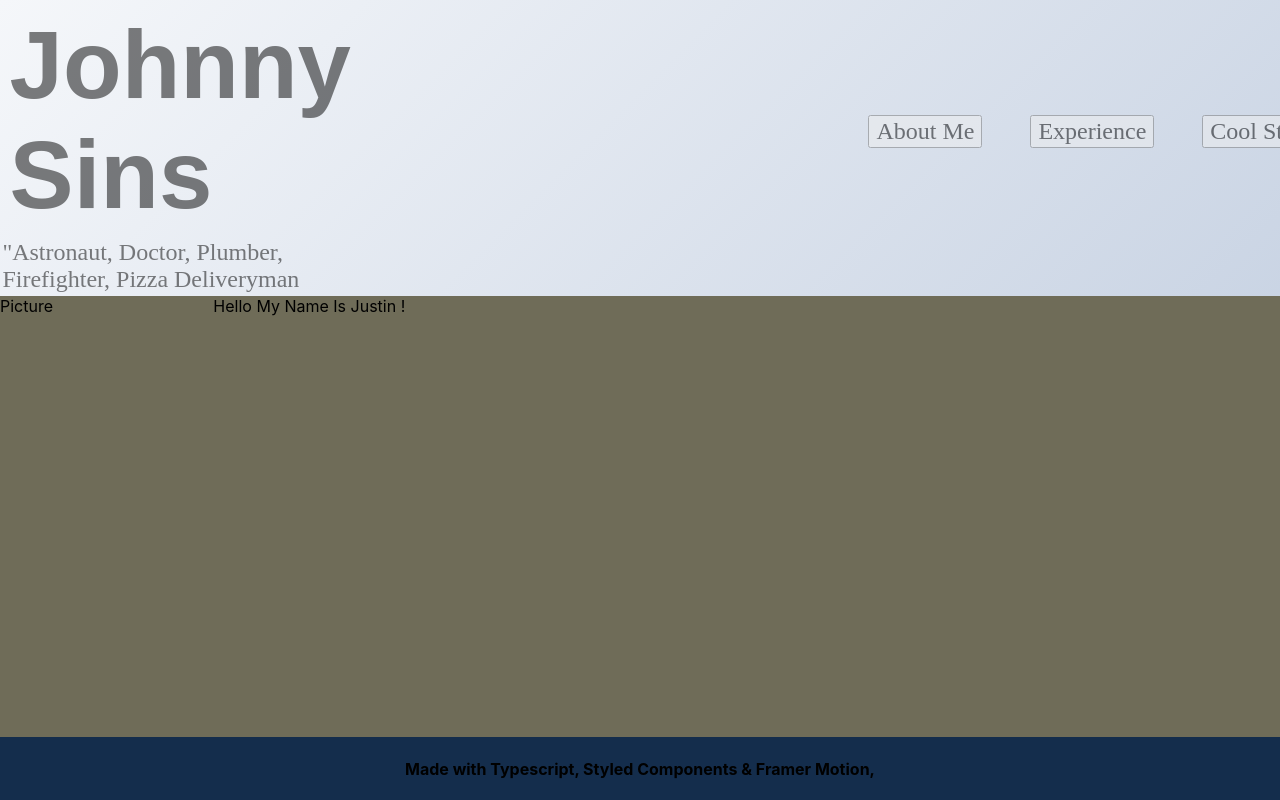
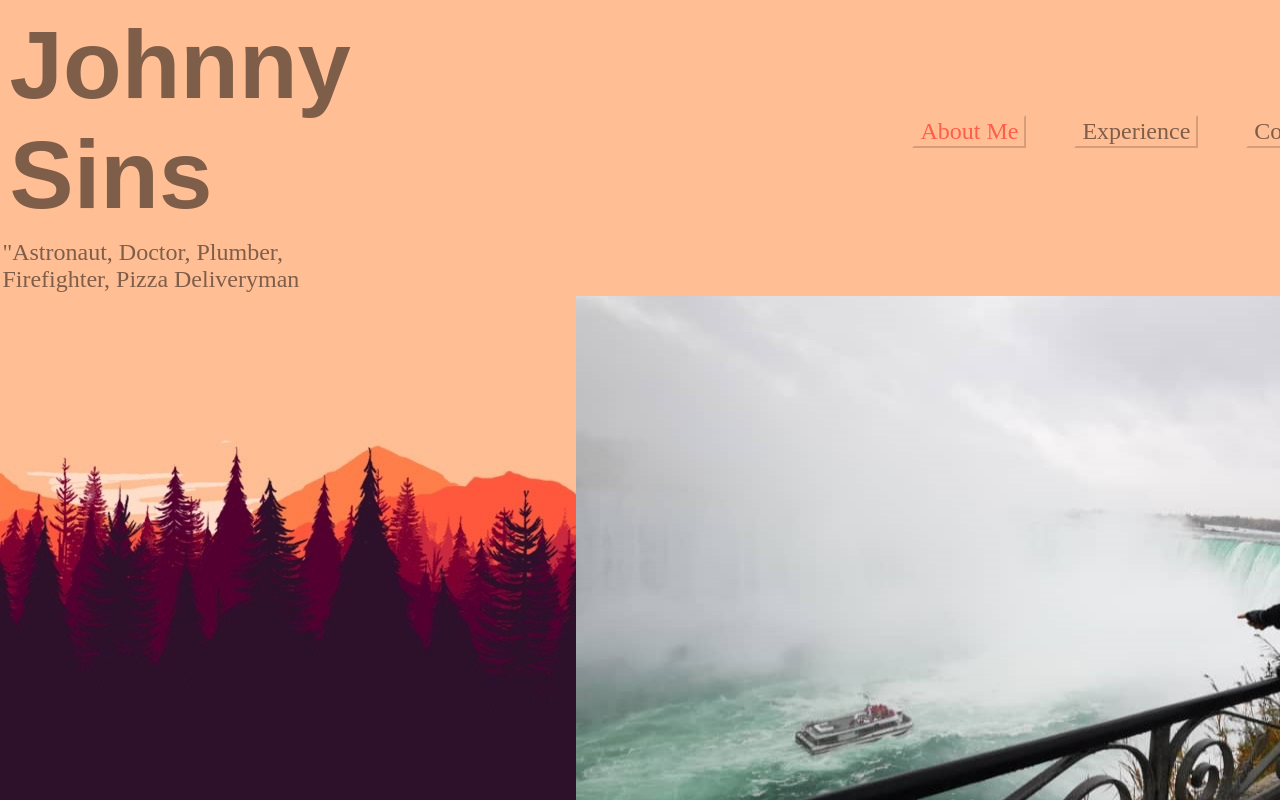
Before and after one commit to JustinLohKingWei/LohKingWayTooGood, a React (Create React App) app: page / in a window 1280 px wide. Both pictures are taken after a click on the button "About Me". Shown: the top 800 px of the page. Built offline with nearby package versions, Linux system fonts and the light colour scheme.

Commit message:
Big changes wooo

```diff
--- a/src/App.tsx
+++ b/src/App.tsx
@@ -4,9 +4,11 @@ import Footer from "./components/Footer";
 import Content from "./components/Content";
 import styled from "styled-components";
 import React, { createContext, useState } from "react";
+import Wallpaper from "./resources/wallpaper.jpg"
 
 const RootContainer = styled.div`
-  background-image: linear-gradient(135deg, #f5f7fa 0%, #b8c6db 100%);
+  /* background-image: linear-gradient(135deg, #f5f7fa 0%, #b8c6db 100%); */
+  background-image: url(${Wallpaper})  ;
   overflow: hidden;
 `;
 
--- a/src/components/Content.tsx
+++ b/src/components/Content.tsx
@@ -10,8 +10,7 @@ import People from "./pages/People";
 
 const ContentRoot = styled.div`
   display: flex;
-  margin: 0;
-  min-height: 81vh;
+  min-height: 75.1vh;
 `;
 
 function Content() {
@@ -26,7 +25,6 @@ function Content() {
         {content === "Experience" && <Experience key="Experience" />}
         {content === "People" && <People key="People" />}
         {content === "CoolStuff" && <CoolStuff key="CoolStuff" />}
-        CoolStuff
         </AnimatePresence>
     </ContentRoot>
   );
--- a/src/components/Footer.tsx
+++ b/src/components/Footer.tsx
@@ -2,19 +2,16 @@ import styled from "styled-components";
 
 const FooterRoot = styled.div`
   display: flex;
-  background-color: #142d4c;
-  position: fixed;
-  bottom: 0px;
-  z-index: 5 ;
   width: 100% ;
-  min-height: 3vh ;
+  min-height: 2vh ;
   justify-content: center;
+  color: #FFBE94;
 `;
 
 function Footer() {
   return (
     <FooterRoot>
-      <h4>Made with Typescript, Styled Components & Framer Motion,</h4>
+      <h4>Made with Typescript, Styled Components & Framer Motion</h4>
     </FooterRoot>
   );
 }
--- a/src/components/Header.tsx
+++ b/src/components/Header.tsx
@@ -6,7 +6,7 @@ const HeaderRoot = styled.div`
   z-index: 5;
   display: flex;
   opacity: 50%;
-  min-height: 15vh;
+  min-height: 14vh;
 `;
 
 const Title = styled.div`
--- a/src/components/Navbar.tsx
+++ b/src/components/Navbar.tsx
@@ -26,6 +26,15 @@ const NavbarButtonContainer = styled.div`
 const NavbarButton = styled.button`
   font-size: x-large;
   font-family: Montserrat;
+  background: none;
+  border-color: #ffbe94;
+  &:hover {
+    background-color: #f2caaf;
+  }
+  &:focus {
+    background-color: #ffbe94;
+    color: red;
+  }
 `;
 
 function Navbar() {
@@ -34,16 +43,24 @@ function Navbar() {
     <NavbarRoot>
       <NavbarList>
         <NavbarButtonContainer>
-          <NavbarButton onClick={()=>setContent("About")}>About Me</NavbarButton>
+          <NavbarButton onClick={() => setContent("About")}>
+            About Me
+          </NavbarButton>
         </NavbarButtonContainer>
         <NavbarButtonContainer>
-          <NavbarButton onClick={()=>setContent("Experience")}>Experience</NavbarButton>
+          <NavbarButton onClick={() => setContent("Experience")}>
+            Experience
+          </NavbarButton>
         </NavbarButtonContainer>
         <NavbarButtonContainer>
-          <NavbarButton onClick={()=>setContent("CoolStuff")}>Cool Stuff I do</NavbarButton>
+          <NavbarButton onClick={() => setContent("CoolStuff")}>
+            Cool Stuff
+          </NavbarButton>
         </NavbarButtonContainer>
         <NavbarButtonContainer>
-          <NavbarButton onClick={()=>setContent("People")}>Important People</NavbarButton>
+          <NavbarButton onClick={() => setContent("People")}>
+            Important People
+          </NavbarButton>
         </NavbarButtonContainer>
       </NavbarList>
     </NavbarRoot>
--- /dev/null
+++ b/src/components/layout/AboutImage.tsx
@@ -0,0 +1,37 @@
+import styled from "styled-components";
+import aboutImage from "../../resources/aboutImage.jpg";
+
+const AboutImageRoot = styled.div`
+  display: block;
+  width: 100%;
+`;
+
+const AboutImageContainer = styled.div`
+  display: flex;
+  min-width: 100%;
+  min-height: 100%;
+  justify-content: flex-end ;
+`;
+
+const AboutImageHolder = styled.div`
+  display: flex;
+  background: url(${aboutImage}) no-repeat;
+  min-width: 55%;
+  min-height: 100%;
+  /* box-shadow: inset 5em 0px 5em 5em #b8c6db, 5em 0px 5em 5em #b8c6db ; */
+`;
+
+function AboutImage() {
+  return (
+    <AboutImageRoot>
+      {/* <AboutImageContainer>
+        <img src={aboutImage} alt="Cool stuff" />
+      </AboutImageContainer> */}
+      <AboutImageContainer>
+        <AboutImageHolder/>
+      </AboutImageContainer>
+    </AboutImageRoot>
+  );
+}
+
+export default AboutImage;
--- a/src/components/layout/List.tsx
+++ b/src/components/layout/List.tsx
@@ -1,3 +1,4 @@
+import { useState } from "react";
 import styled from "styled-components";
 import { people, PeopleList } from "../../data/PeopleData";
 
@@ -26,8 +27,8 @@ const ListItem = styled.div`
     border-color: red;
   }
 `;
-
 function List({ peopleList, setcurrentPeople }: ListProps) {
+  const [selected, setSelected] = useState("");
   return (
     <ListRoot>
       {peopleList.map((data) => {
--- a/src/components/pages/About.tsx
+++ b/src/components/pages/About.tsx
@@ -1,12 +1,12 @@
 import styled from "styled-components";
 import { motion } from "framer-motion";
-import SplitScreen from "../layout/SplitScreen";
+import AboutImage from "../layout/AboutImage";
 
 const AboutRoot = styled.div`
-  background-color: #6f6c58;
   display: flex;
   min-width: 100vw;
   min-height: 100%;
+  overflow: hidden; ;
 `;
 
 const initialAbout = {
@@ -35,10 +35,7 @@ function About() {
       exit={exitAbout}
     >
       <AboutRoot>
-        <SplitScreen leftWeight={1} rightWeight={5}>
-          <>Picture</>
-          <>Hello My Name Is Justin !</>
-        </SplitScreen>
+        <AboutImage />
       </AboutRoot>
     </motion.div>
   );
--- a/src/components/pages/CoolStuff.tsx
+++ b/src/components/pages/CoolStuff.tsx
@@ -2,7 +2,6 @@ import styled from "styled-components";
 import { motion } from "framer-motion";
 
 const CoolStuffRoot = styled.div`
-  background-color: #ed11ab;
   display: flex;
   min-width: 100vw;
   min-height: 100%;
--- a/src/components/pages/Experience.tsx
+++ b/src/components/pages/Experience.tsx
@@ -2,7 +2,6 @@ import styled from "styled-components";
 import { motion } from "framer-motion";
 
 const ExperienceRoot = styled.div`
-  background-color: #0d38e6;
   display: flex;
   min-width: 100vw;
   min-height: 100%;
--- a/src/components/pages/Home.tsx
+++ b/src/components/pages/Home.tsx
@@ -2,7 +2,6 @@ import { motion } from "framer-motion";
 import styled from "styled-components";
 
 const HomeRoot = styled.div`
-  background-color: gold;
   display: flex;
   min-width: 100vw;
   min-height: 100%;
```
Also changed, not shown: src/resources/aboutImage.jpg (added), src/resources/wallpaper.jpg (added).
